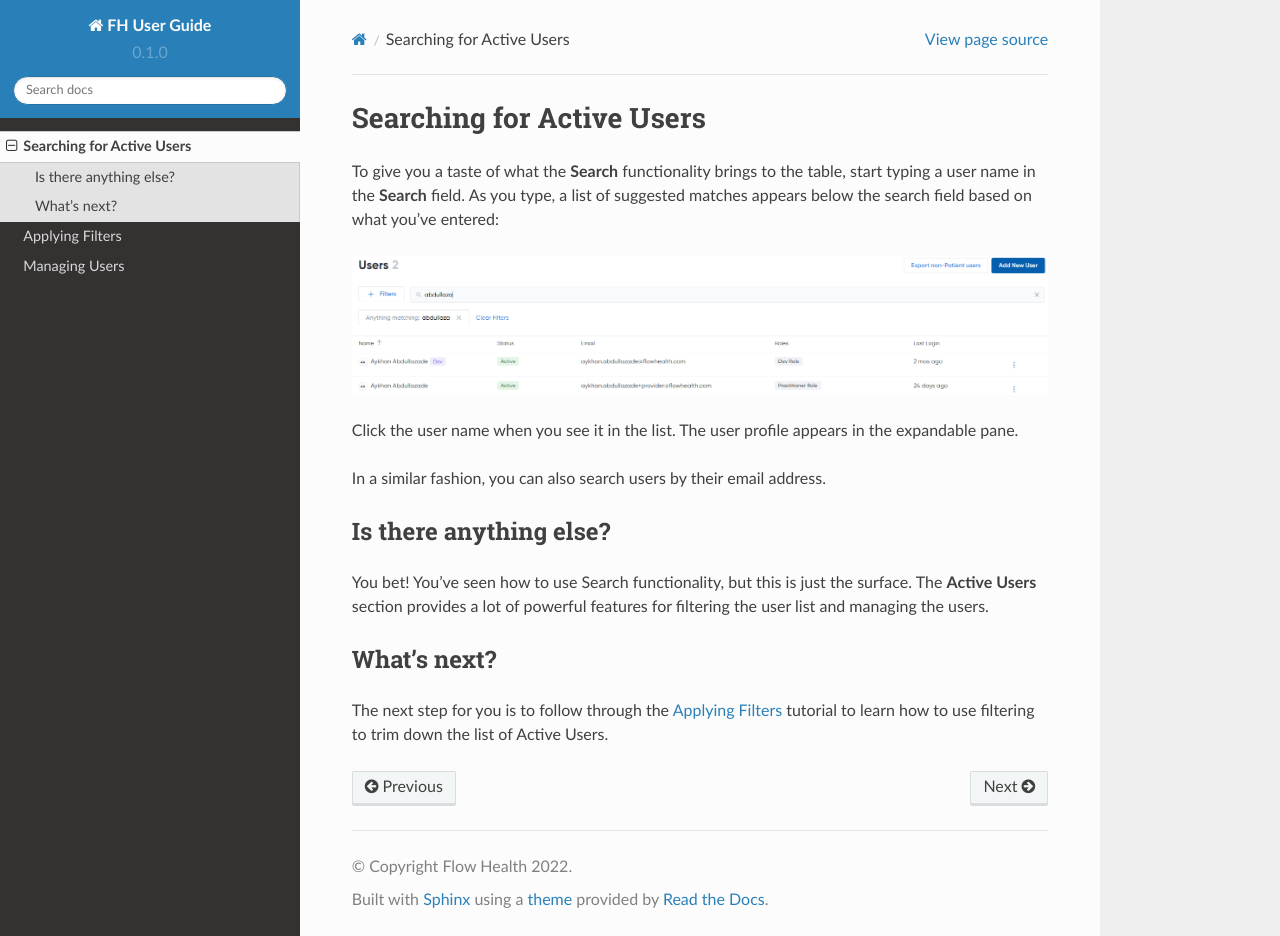
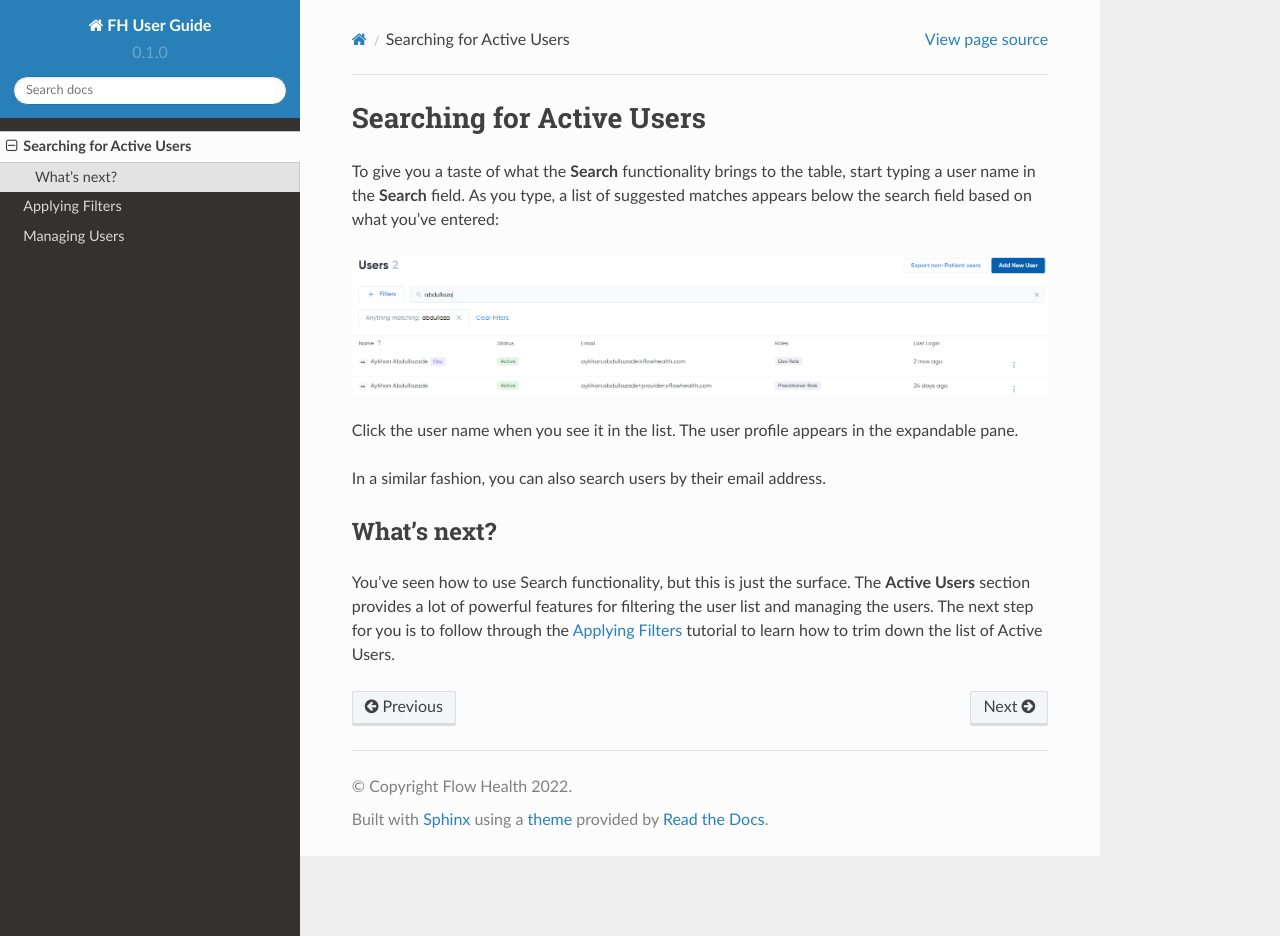
Before and after one commit to vadimsteckler1/fh_online_ug_poc, a Sphinx documentation site: the page built from docs/source/api.rst, in a window 1280 px wide and 936 px high. Built offline with Sphinx 7.4.7 and the Read the Docs theme 2.0.0, drawn with Linux system fonts in a browser that asks for light colours.

Commit message:
Update api.rst

```diff
--- a/docs/source/api.rst
+++ b/docs/source/api.rst
@@ -11,10 +11,6 @@
 
 In a similar fashion, you can also search users by their email address.
 
-Is there anything else?
--------------------
-You bet! You’ve seen how to use Search functionality, but this is just the surface. The **Active Users** section provides a lot of powerful features for filtering the user list and managing the users.
-
 What's next?
 -------------------
-The next step for you is to follow through the :doc:`usage` tutorial to learn how to use filtering to trim down the list of Active Users.
+You’ve seen how to use Search functionality, but this is just the surface. The **Active Users** section provides a lot of powerful features for filtering the user list and managing the users. The next step for you is to follow through the :doc:`usage` tutorial to learn how to trim down the list of Active Users.
```
